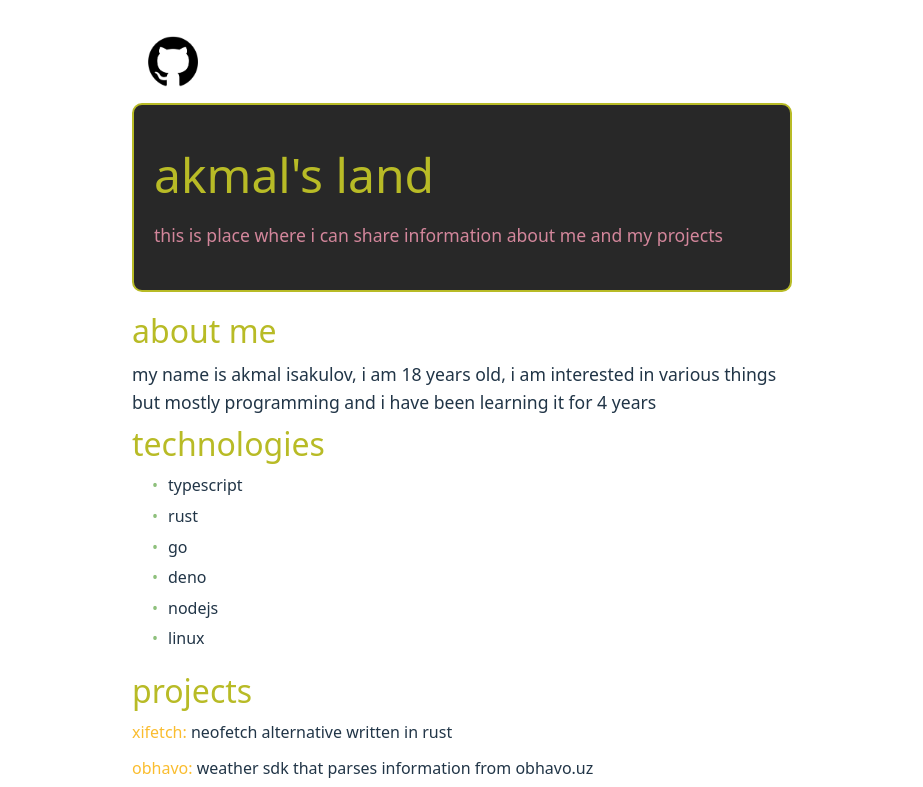
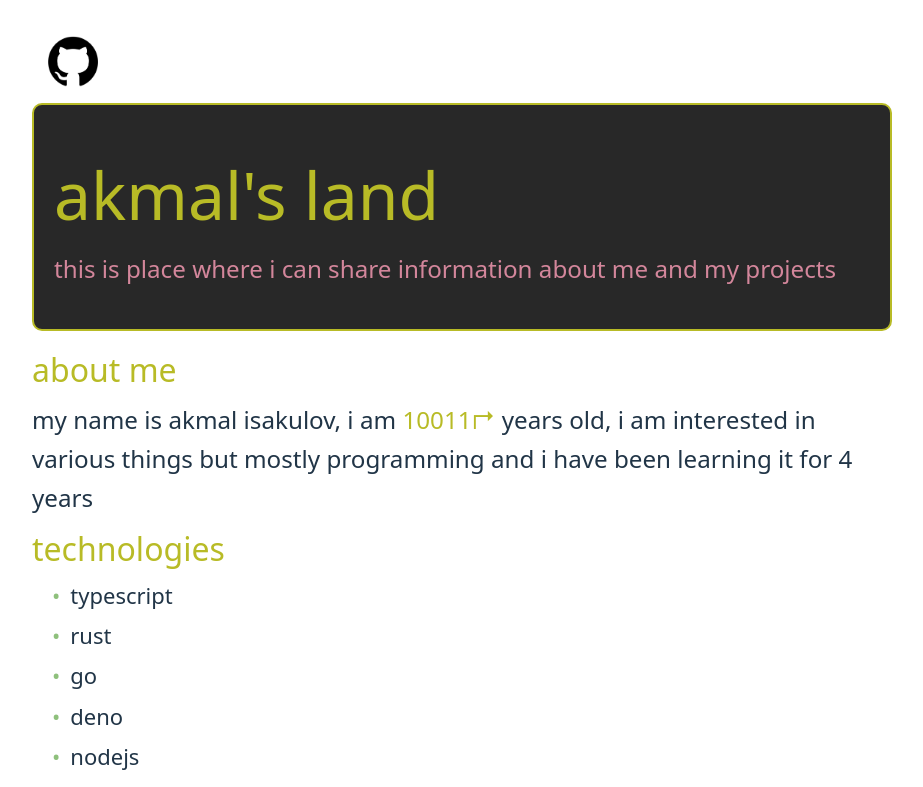
Before and after one commit to ae5259/humble, a React (Vite) app: page / in a window 1280 px wide. Shown: the top 787 px of the page, without its empty margins (178-1101 px from the left). Built offline with nearby package versions, Linux system fonts and the light colour scheme.

Commit message:
feat: popover on age hover

```diff
--- a/package.json
+++ b/package.json
@@ -4,7 +4,7 @@
   "version": "0.0.0",
   "type": "module",
   "scripts": {
-    "dev": "concurrently \"vite --host\" \"deno fmt --watch\"",
+    "dev": "vite --host",
     "build": "tsc -b && vite build",
     "lint": "eslint . --ext ts,tsx --report-unused-disable-directives --max-warnings 0",
     "preview": "vite preview"
--- a/src/App.css
+++ b/src/App.css
@@ -8,6 +8,32 @@
   --button-hover-bg-color: #689d6a;
   --yellow: #fabd2f;
   --aqua: #8ec07c;
+}
+
+.age {
+  text-decoration: underline;
+}
+
+.popover {
+  font-size: 22px;
+  position: absolute !important;
+  top: 100% !important;
+  left: 0 !important;
+  background-color: var(--bg-color) !important;
+  border: 1px solid var(--primary-color) !important;
+  padding: 5px 10px !important;
+  z-index: 1000 !important;
+  white-space: nowrap !important;
+  width: max-content !important;
+  min-width: 0 !important;
+  max-width: none !important;
+  box-sizing: border-box !important;
+  border-radius: 4px !important;
+}
+
+span[style*="position: relative"] {
+  vertical-align: top !important;
+  overflow: visible !important;
 }
 
 ::-moz-selection {
@@ -28,7 +54,7 @@
 }
 
 body {
-  font-size: 16px;
+  font-size: 22px;
 }
 
 @media (max-width: 480px) {
@@ -51,7 +77,7 @@ body {
   }
 }
 .App {
-  max-width: 700px;
+  max-width: 900px;
   width: 100%;
   padding: 20px;
   margin: 0 auto;
--- a/src/components/Info.tsx
+++ b/src/components/Info.tsx
@@ -1,12 +1,45 @@
+import { useState } from "react";
+
 export default function Info() {
+  const [isPopoverVisible, setIsPopoverVisible] = useState(false);
+  const [anchorEl, setAnchorEl] = useState(null);
+
+  const age = 19;
+
+  const handleMouseEnter = (event: any) => {
+    setIsPopoverVisible(true);
+    setAnchorEl(event.currentTarget);
+  };
+
+  const handleMouseLeave = () => {
+    setIsPopoverVisible(false);
+    setAnchorEl(null);
+  };
+
   return (
     <>
       <section className="about-me">
         <h2>about me</h2>
         <p>
-          my name is akmal isakulov, i am 18 years old, i am interested in
-          various things but mostly programming and i have been learning it for
-          4 years
+          my name is akmal isakulov, i am{" "}
+          <span
+            onMouseEnter={handleMouseEnter}
+            onMouseLeave={handleMouseLeave}
+            style={{ position: "relative", display: "inline-block" }}
+          >
+            <span style={{ color: "#b8bb26" }}>
+              {age.toString(2)}↱
+            </span>{" "}
+            {isPopoverVisible && (
+              <div className="popover">
+                It is in binary format.
+                <br />
+                Convert it to decimal number.
+              </div>
+            )}
+          </span>{" "}
+          years old, i am interested in various things but mostly programming
+          and i have been learning it for 4 years
         </p>
 
         <h2>technologies</h2>
```
